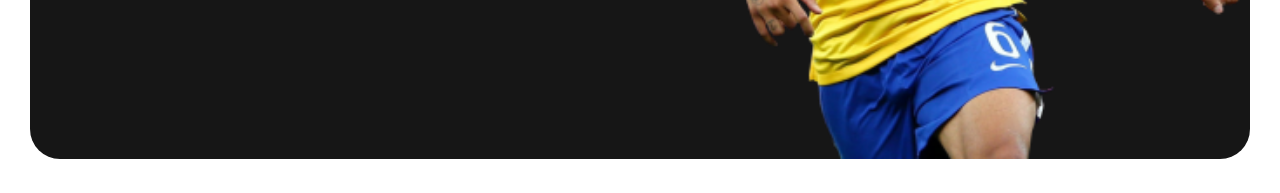
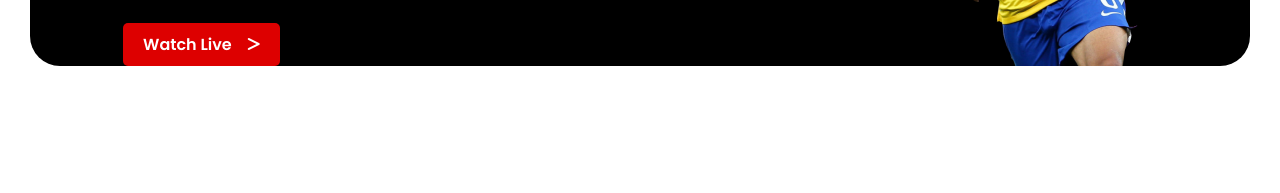
Before and after one commit to Talimul212/CUP-2023, a plain HTML site: page upcoming-match.html in a window 1280 px wide. Shown: the part 501-694 px from the top of the page. Drawn offline with Linux system fonts and the light colour scheme.

Commit message:
backgroud

```diff
--- a/styles/style.css
+++ b/styles/style.css
@@ -21,9 +21,14 @@ hr {
     grid-template-columns: repeat(2, 1fr);
     margin-top: 86px;
     padding-left: 93px;
-    background-color: #161616;
+    /* background: #161616; */
     padding-bottom: 9px;
     border-radius: 30px;
+    background: url(/assets/Banner\ Image.png) right bottom no-repeat, black left top repeat;
+}
+
+.banner-info {
+    padding-top: 80px;
 }
 
 .banner-title {
@@ -53,8 +58,7 @@ hr {
     border-radius: 5px;
 }
 
-.banner-iamge {
-    position: relative;
+/* .banner-iamge {
     bottom: -9px;
     padding-top: 15px;
 
@@ -62,11 +66,10 @@ hr {
 }
 
 .banner-iamge img {
-    margin-right: ;
     padding-right: 10px;
     height: 100%;
     width: 100%;
-}
+} */
 
 /* manu-and-blogs */
 .manu-and-blogs {
@@ -183,7 +186,6 @@ hr {
 footer style
 =-------------------====================== */
 .final-part {
-    position: absolute;
     width: 100%;
     height: 444px;
     left: 0px;
@@ -340,7 +342,6 @@ footer style
 
 /* ==================footer part===================== */
 .final-part-1 {
-    position: absolute;
     width: 100%;
     height: 444px;
     left: 0px;
```
